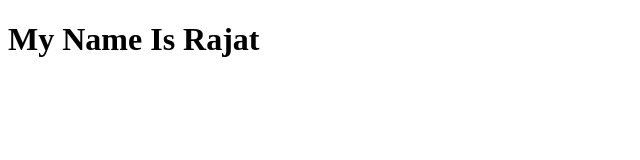
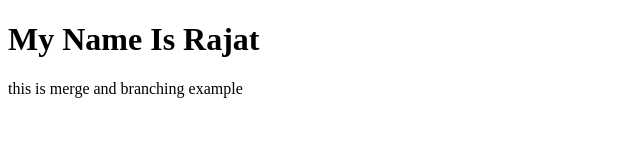
Before and after one commit to kumar-rajat0/another-folder, a plain HTML site: page index.html in a window 1280 px wide. Shown: the whole page, without its empty margins (0-640 px from the left). Drawn offline with Linux system fonts and the light colour scheme.

Commit message:
added paragraph

```diff
--- a/index.html
+++ b/index.html
@@ -7,5 +7,8 @@
 </head>
 <body>
     <h1> My Name Is Rajat </h1>
+    <p>
+        this is merge and branching example
+    </p>
 </body>
 </html>
```
